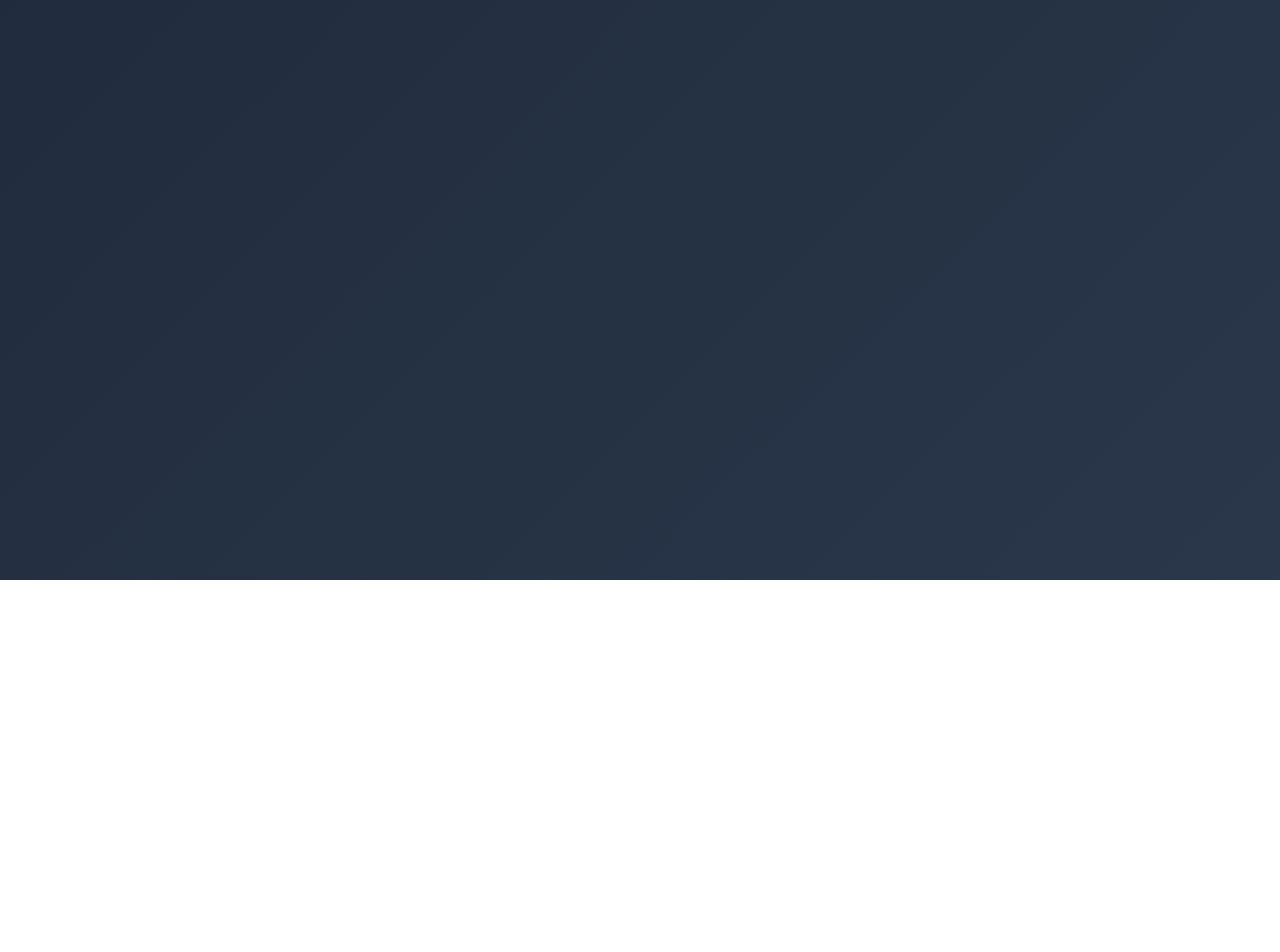
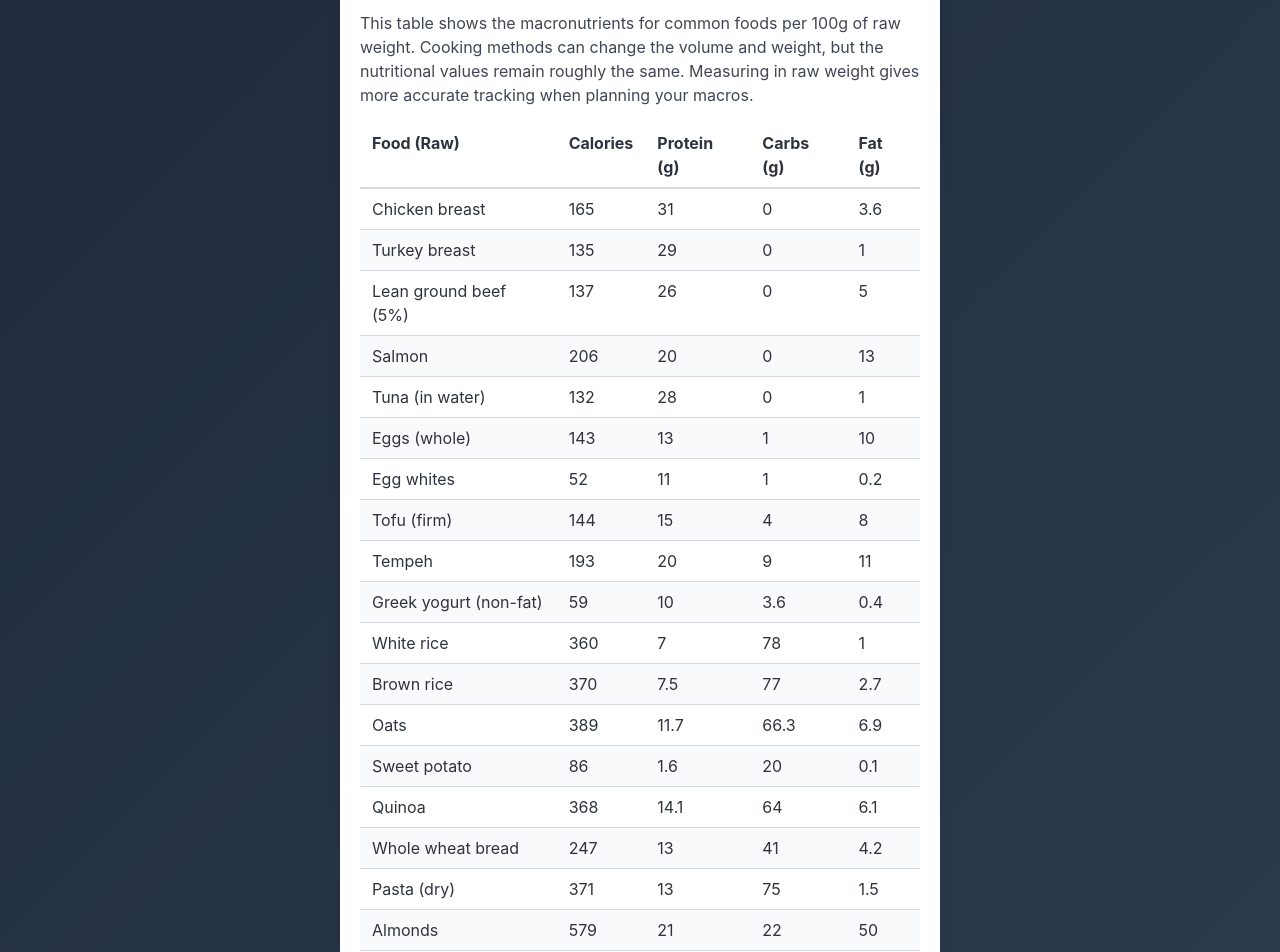
Before and after one commit to rainahuel/fitness-web, a React (Vite) app: page /nutrition in a window 1280 px wide. Shown: the part 220-1172 px from the top of the page. Before the commit the page ends 800 px from the top, so only its background shows below. Built offline with nearby package versions, Linux system fonts and the light colour scheme.

Commit message:
componente, nutricion

```diff
--- a/src/App.jsx
+++ b/src/App.jsx
@@ -3,6 +3,7 @@ import Home from "./pages/Home";
 import Contact from "./pages/Contact";
 import StartNow from "./pages/StartNow";
 import References from "./pages/References";
+import Nutrition from "./pages/Nutrition";
 
 function TabsMenu() {
   const location = useLocation();
@@ -32,6 +33,9 @@ function TabsMenu() {
         <li className={location.pathname === "/references" ? "is-active" : ""}>
           <Link to="/references">References</Link>
         </li>
+        <li className={location.pathname === "/nutrition" ? "is-active" : ""}>
+          <Link to="/nutrition">Nutrition</Link>
+        </li>
         <li className={location.pathname === "/contact" ? "is-active" : ""}>
           <Link to="/contact">Contact</Link>
         </li>
@@ -51,6 +55,7 @@ export default function App() {
           <Route path="/startnow/*" element={<StartNow />} />
           <Route path="/contact" element={<Contact />} />
           <Route path="/references" element={<References />} />
+          <Route path="/nutrition" element={<Nutrition />} />
         </Routes>
       </div>
     </Router>
--- a/src/pages/MacroCalculator.tsx
+++ b/src/pages/MacroCalculator.tsx
@@ -1,10 +1,10 @@
-
 import React, { useState } from "react";
 import jsPDF from "jspdf";
 
 export default function MacroCalculator() {
   const [weight, setWeight] = useState("");
   const [calories, setCalories] = useState("");
+  const [goal, setGoal] = useState("deficit");
   const [result, setResult] = useState(null);
 
   const calculateMacros = () => {
@@ -16,8 +16,16 @@ export default function MacroCalculator() {
       return;
     }
 
-    const proteinPerKg = 2.2;
-    const fatPerKg = 0.8;
+    let proteinPerKg = 2.2;
+    let fatPerKg = 0.8;
+
+    if (goal === "maintenance") {
+      proteinPerKg = 2.0;
+      fatPerKg = 1.0;
+    } else if (goal === "surplus") {
+      proteinPerKg = 1.8;
+      fatPerKg = 1.2;
+    }
 
     const proteinGrams = Math.round(w * proteinPerKg);
     const fatGrams = Math.round(w * fatPerKg);
@@ -40,28 +48,48 @@ export default function MacroCalculator() {
   const downloadPDF = () => {
     if (!result) return;
     const doc = new jsPDF();
-    doc.text("Built by Rain - Macro Plan (Science-based)", 10, 10);
+    doc.text("Built by Rain - Macro Plan (Goal-based)", 10, 10);
     doc.text(`Total Calories: ${result.calories}`, 10, 20);
-    doc.text(`Protein: ${result.proteinGrams}g (2.2g/kg)`, 10, 30);
-    doc.text(`Fat: ${result.fatGrams}g (0.8g/kg)`, 10, 40);
+    doc.text(`Protein: ${result.proteinGrams}g`, 10, 30);
+    doc.text(`Fat: ${result.fatGrams}g`, 10, 40);
     doc.text(`Carbohydrates: ${result.carbGrams}g`, 10, 50);
     doc.save("macro_plan.pdf");
   };
 
   return (
     <div className="mt-5">
-      <h3 className="title is-5">Macro Calculator (Science-Based)</h3>
+      <h3 className="title is-5">Macro Calculator (Goal-Based)</h3>
+
+      <p className="mb-4">
+        Enter your weight, daily calories, and training goal.
+        Your macronutrient targets will adjust based on whether you're cutting, maintaining, or bulking.
+      </p>
+
       <div className="field">
         <label className="label">Weight (kg)</label>
         <input className="input" type="number" value={weight} onChange={(e) => setWeight(e.target.value)} />
       </div>
+
       <div className="field">
         <label className="label">Daily Calorie Goal</label>
         <input className="input" type="number" value={calories} onChange={(e) => setCalories(e.target.value)} />
       </div>
+
+      <div className="field">
+        <label className="label">Goal</label>
+        <div className="select is-fullwidth">
+          <select value={goal} onChange={(e) => setGoal(e.target.value)}>
+            <option value="deficit">Lose Fat</option>
+            <option value="maintenance">Maintain</option>
+            <option value="surplus">Gain Muscle</option>
+          </select>
+        </div>
+      </div>
+
       <button className="button is-primary mt-3" onClick={calculateMacros}>
         Calculate Macros
       </button>
+
       <div className="has-text-centered mt-4">
         <a
           className="button is-small is-light is-link"
--- /dev/null
+++ b/src/pages/Nutrition.tsx
@@ -0,0 +1,65 @@
+import React from "react";
+
+export default function Nutrition() {
+  const foods = [
+    { name: "Chicken breast", calories: 165, protein: 31, carbs: 0, fat: 3.6 },
+    { name: "Turkey breast", calories: 135, protein: 29, carbs: 0, fat: 1 },
+    { name: "Lean ground beef (5%)", calories: 137, protein: 26, carbs: 0, fat: 5 },
+    { name: "Salmon", calories: 206, protein: 20, carbs: 0, fat: 13 },
+    { name: "Tuna (in water)", calories: 132, protein: 28, carbs: 0, fat: 1 },
+    { name: "Eggs (whole)", calories: 143, protein: 13, carbs: 1, fat: 10 },
+    { name: "Egg whites", calories: 52, protein: 11, carbs: 1, fat: 0.2 },
+    { name: "Tofu (firm)", calories: 144, protein: 15, carbs: 4, fat: 8 },
+    { name: "Tempeh", calories: 193, protein: 20, carbs: 9, fat: 11 },
+    { name: "Greek yogurt (non-fat)", calories: 59, protein: 10, carbs: 3.6, fat: 0.4 },
+    { name: "White rice", calories: 360, protein: 7, carbs: 78, fat: 1 },
+    { name: "Brown rice", calories: 370, protein: 7.5, carbs: 77, fat: 2.7 },
+    { name: "Oats", calories: 389, protein: 11.7, carbs: 66.3, fat: 6.9 },
+    { name: "Sweet potato", calories: 86, protein: 1.6, carbs: 20, fat: 0.1 },
+    { name: "Quinoa", calories: 368, protein: 14.1, carbs: 64, fat: 6.1 },
+    { name: "Whole wheat bread", calories: 247, protein: 13, carbs: 41, fat: 4.2 },
+    { name: "Pasta (dry)", calories: 371, protein: 13, carbs: 75, fat: 1.5 },
+    { name: "Almonds", calories: 579, protein: 21, carbs: 22, fat: 50 },
+    { name: "Peanut butter", calories: 588, protein: 25, carbs: 20, fat: 50 },
+    { name: "Olive oil", calories: 884, protein: 0, carbs: 0, fat: 100 },
+  ];
+
+  return (
+    <section className="section centered-page">
+      <div className="box box-content">
+        <h2 className="title is-4 has-text-centered">Nutrition Basics (Raw Weight)</h2>
+        <p className="mb-4">
+          This table shows the macronutrients for common foods per 100g of raw weight.
+          Cooking methods can change the volume and weight, but the nutritional values
+          remain roughly the same. Measuring in raw weight gives more accurate tracking
+          when planning your macros.
+        </p>
+
+        <div className="table-container">
+          <table className="table is-striped is-fullwidth is-hoverable">
+            <thead>
+              <tr>
+                <th>Food (Raw)</th>
+                <th>Calories</th>
+                <th>Protein (g)</th>
+                <th>Carbs (g)</th>
+                <th>Fat (g)</th>
+              </tr>
+            </thead>
+            <tbody>
+              {foods.map((food, index) => (
+                <tr key={index}>
+                  <td>{food.name}</td>
+                  <td>{food.calories}</td>
+                  <td>{food.protein}</td>
+                  <td>{food.carbs}</td>
+                  <td>{food.fat}</td>
+                </tr>
+              ))}
+            </tbody>
+          </table>
+        </div>
+      </div>
+    </section>
+  );
+}
```
Lines whose indentation alone changed are shown as unchanged.
